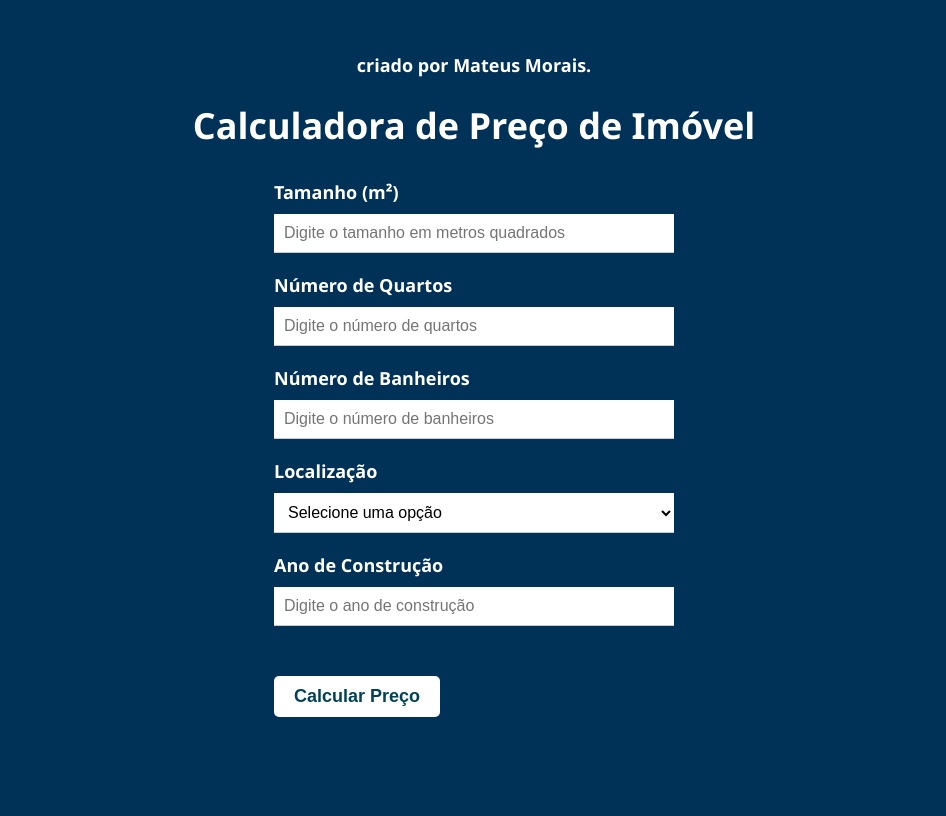
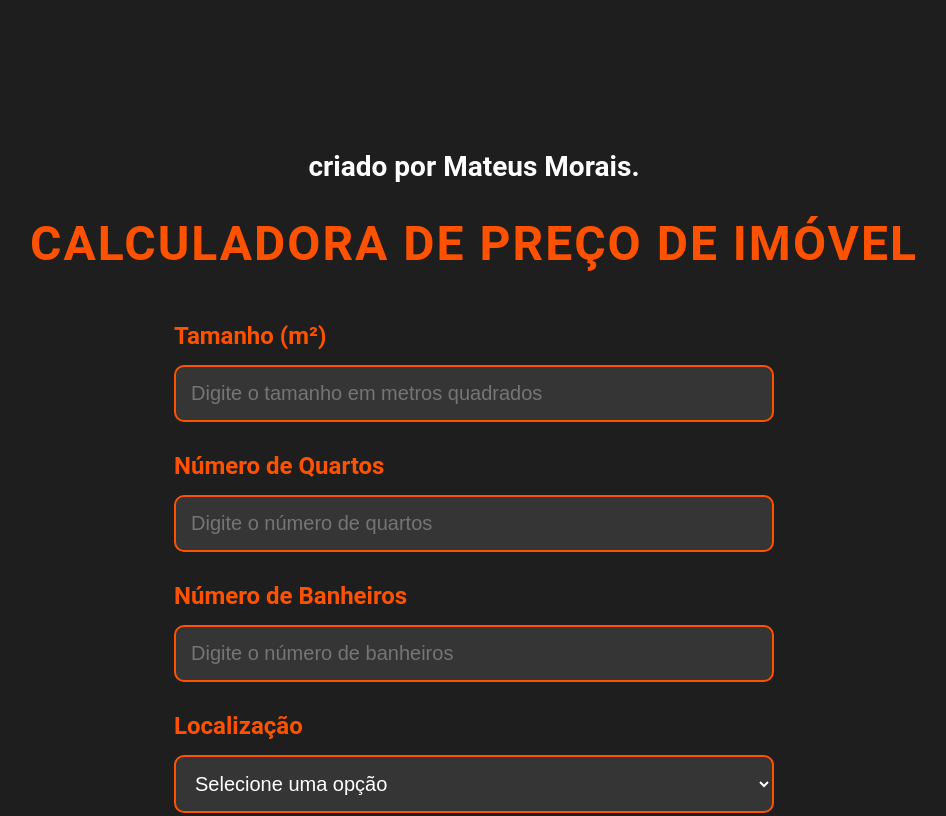
Before and after one commit to mateusmoraiss/Calculadora_imovel, a plain HTML site: page index.html in a window 1280 px wide. Shown: the top 816 px of the page, without its empty margins (166-1112 px from the left). Drawn offline with Linux system fonts and the light colour scheme.

Commit message:
big upgrades
Big Upgrades in all aplication

```diff
--- a/index.html
+++ b/index.html
@@ -29,11 +29,11 @@
           <label for="localizacao">Localização</label>
           <select id="localizacao" name="localizacao">
             <option value="">Selecione uma opção</option>
-            <option value="1">Zona Norte</option>
-            <option value="2">Zona Sul</option>
-            <option value="3">Zona Leste</option>
-            <option value="4">Zona Oeste</option>
-            <option value="5">Centro</option>
+            <option value="1">Santa Maria</option>
+            <option value="2">Riacho Fundo</option>
+            <option value="3">Samambaia</option>
+            <option value="4">Guará</option>
+            <option value="5">Lago Sul</option>
           </select>
         </div>
         <div class="form-group">
--- a/script.js
+++ b/script.js
@@ -17,11 +17,13 @@ function calcularPreco() {
   preco += quartos * 5000;
   preco += banheiros * 3000;
   if (localizacao === 1) {
-      preco += 10000;
+    preco *= 1.05; // Santa Maria, Gama e Samambaia (+5%)
   } else if (localizacao === 2) {
-      preco += 5000;
-    } else {
-      preco += 1000;
+    preco *= 1.1; // Riacho Fundo (+10%)
+  } else if (localizacao === 4) {
+    preco *= 1.15; // Guará (+15%)
+  } else if (localizacao === 5) {
+    preco *= 10; // Lago Sul (10x mais caro)
   }
 
   // Exibir o resultado
--- a/style.css
+++ b/style.css
@@ -3,94 +3,103 @@
 }
 
 body {
-    background-color: #003157;
-    font-family: 'Segoe UI', Tahoma, Geneva, Verdana, sans-serif;
-    color: #fff;
+  background-color: #1e1e1e;
+  font-family: 'Roboto', sans-serif;
+  color: #ffffff;
+  margin: 0;
+  padding: 0;
 }
 
 .container {
-    max-width: 800px;
+  max-width: 1200px;
   margin: 0 auto;
-    padding: 30px;
+  padding: 50px;
   text-align: center;
 }
 
 h1 {
-    font-size: 36px;
-    margin-bottom: 30px;
+  font-size: 48px;
+  margin-bottom: 50px;
+  text-transform: uppercase;
+  color: #ff5200;
+  letter-spacing: 2px;
 }
 
 form {
-    max-width: 400px;
+  max-width: 600px;
   margin: 0 auto;
   text-align: left;
 }
 
 .form-group {
-    margin-bottom: 20px;
+  margin-bottom: 30px;
 }
 
 .form-group label {
   display: block;
-    margin-bottom: 10px;
-    font-size: 18px;
+  margin-bottom: 15px;
+  font-size: 24px;
   font-weight: bold;
+  color: #ff5200;
 }
 
 .form-group input,
 .form-group select {
   width: 100%;
-    font-size: 16px;
-    padding: 10px;
-    border: none;
-    border-bottom: 1px solid #ccc;
-    background-color: #fff;
+  font-size: 20px;
+  padding: 15px;
+  border: 2px solid #ff5200;
+  border-radius: 10px;
+  background-color: rgba(255, 255, 255, 0.1);
+  color: #ffffff;
   transition: all 0.3s;
 }
 
 .form-group input:focus,
 .form-group select:focus {
   outline: none;
-    border-bottom: 1px solid #ffffff;
+  border-color: #ff5200;
+  background-color: rgba(255, 255, 255, 0.3);
 }
 
 button {
-
-    margin-top: 30px;
-    padding: 10px 20px;
-    font-size: 18px;
+  margin-top: 50px;
+  padding: 15px 30px;
+  font-size: 24px;
   font-weight: bold;
   border: none;
-    border-radius: 5px;
-    background-color: #ffffff;
-    color: #004356;
+  border-radius: 50px;
+  background-color: #ff5200;
+  color: #ffffff;
   cursor: pointer;
   transition: all 0.3s;
 }
 
 button:hover {
-    background-color: #ffffff;
-    color: #000c76;
-    font-size: 20px;
+  background-color: #ff6500;
 }
 
 #resultado {
-    margin-top: 50px;
-    font-size: 24px;
+  margin-top: 80px;
+  font-size: 36px;
   font-weight: bold;
+  color: #ff5200;
+  text-transform: uppercase;
 }
 
-  h2{
-    font-size: 18px;
+h2 {
+  font-size: 28px;
   cursor: pointer;
-    color: #fff;
+  color: #ffffff;
+  margin-top: 100px;
 }
 
 h2 span {
-    transition: all 0.2s ease-in-out;
+  transition: all 0.3s ease-in-out;
 }
 
 h2:hover span {
   font-size: 1.2em;
-    color: #b10000;
+  color: #ff0000;
+  text-shadow: 0px 0px 10px #ff0000;
 }
```
Lines whose indentation alone changed are shown as unchanged.
